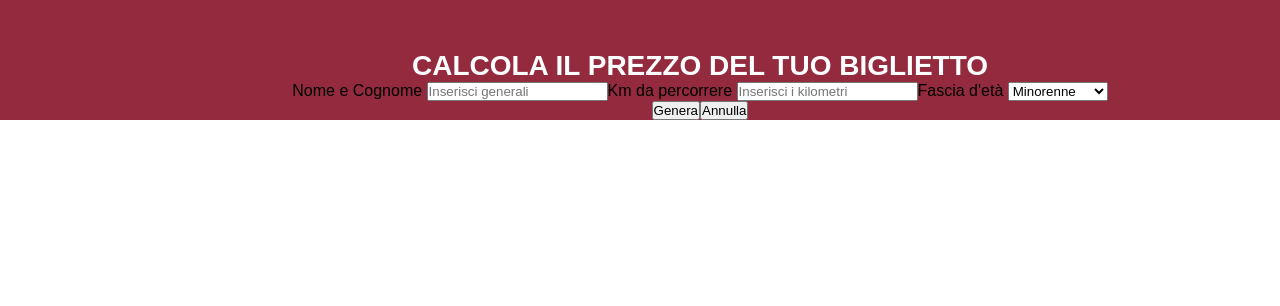
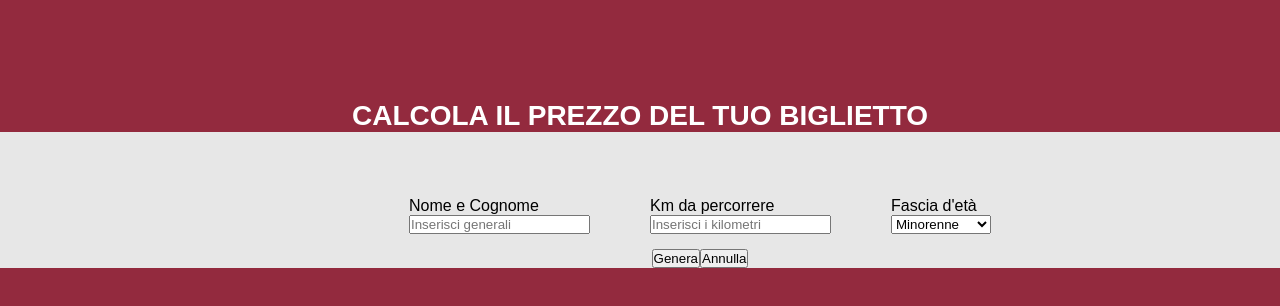
Before and after one commit to PietroMarrazzo/js-biglietto-treno-form, a plain HTML site: page index.html in a window 1280 px wide. Shown: the top 306 px of the page. Drawn offline with Linux system fonts and the light colour scheme.

Commit message:
css wip 2
height 100vh, centered containers

```diff
--- a/css/styles.css
+++ b/css/styles.css
@@ -5,13 +5,17 @@
     font-family: sans-serif;
 }
 /* background */
-
+.background {
+    background-color: #840b22de;
+    height: 100vh;
+    max-height: 100vh;
+}
 /* container */
 .container {
     width: 1400px;
     margin: 0px auto;
     padding-top: 50px;
-    background-color: #840b22de;
+    background-color: rgb(231, 231, 231);
 }
 
 /* utilities */
@@ -35,10 +39,17 @@
     opacity: 0;
 }
 
+
+
+/* texting and spacing utilities */
 h1 {
     color:white;
     text-transform: uppercase;
     font-size: 28px;
+}
+
+.pad-top100px {
+    padding-top: 100px;
 }
 
 /* info list UL */
@@ -47,7 +58,9 @@ h1 {
 }
 
 #generatore #info-list li {
-
+    margin: 15px 30px;
 }
 
-#generatore #info-list
+#generatore #info-list label {
+    display: block;
+}
--- a/index.html
+++ b/index.html
@@ -8,10 +8,10 @@
 </head>
 <body>
     <div class="background">
+        <h1 class="txt-center pad-top100px">
+            Calcola il prezzo del tuo biglietto
+        </h1>
         <div id="generatore" class="container">
-            <h1 class="txt-center">
-                Calcola il prezzo del tuo biglietto
-            </h1>
             <ul id="info-list" class="flex flex-center">
                 <li>
                     <label for="">Nome e Cognome</label>
```
